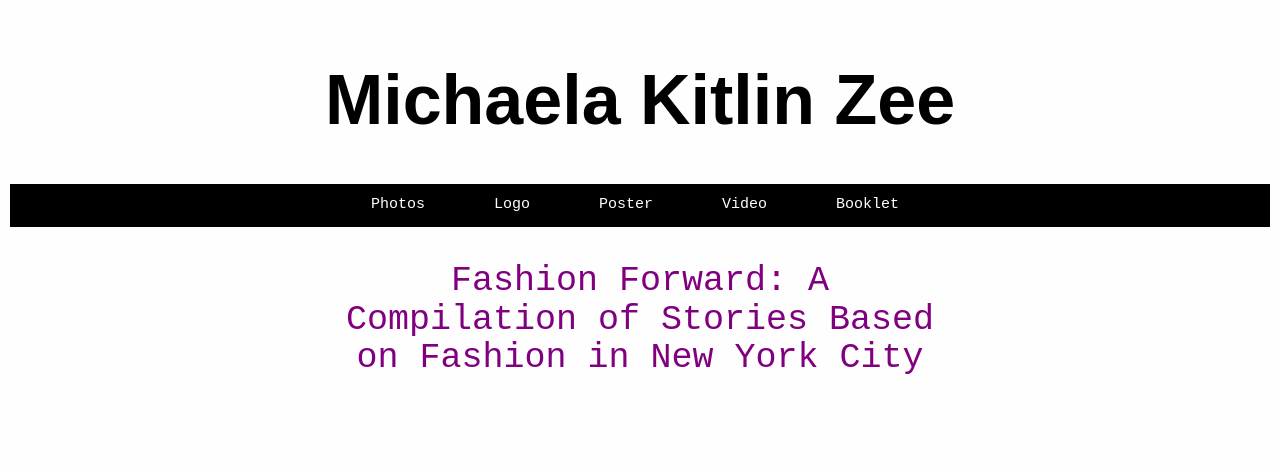
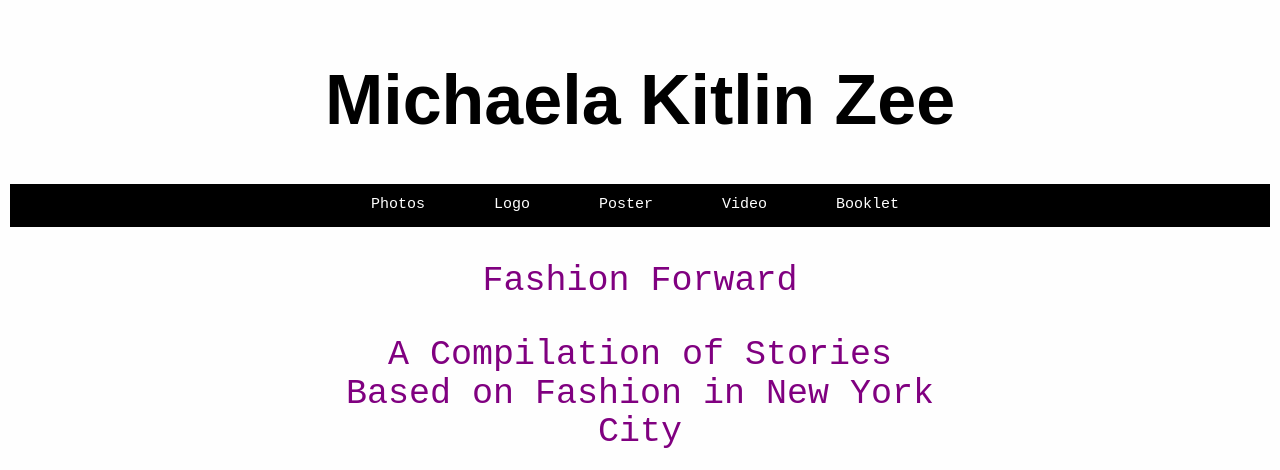
Before and after one commit to michaelazee/jdtoolkit-homepage, a plain HTML site: page booklet.html in a window 1280 px wide. Shown: the top 470 px of the page. Drawn offline with nearby package versions, Linux system fonts and the light colour scheme; a web font is replaced by a local one.

Commit message:
Update booklet.html

```diff
--- a/booklet.html
+++ b/booklet.html
@@ -43,7 +43,8 @@
 																							</header>
                                               <div class="row">
                                             	<div class="col m6 offset-m3">
-                                              <h2>Fashion Forward: A Compilation of Stories Based on Fashion in New York City</h2>
+                                              <h2>Fashion Forward</h2>
+							<h2>A Compilation of Stories Based on Fashion in New York City</h2>
                                               <div class="carousel">
                                              	<a class="carousel-item" href="#one!"><img src="zunino.jpg"></a>
                                              	<a class="carousel-item" href="#two!"><img src="zunino2.jpg"></a>
```
